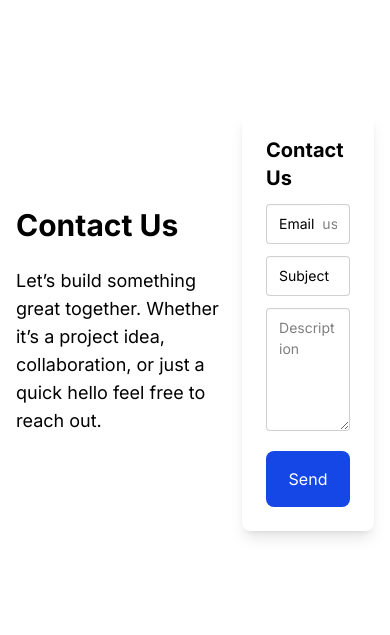
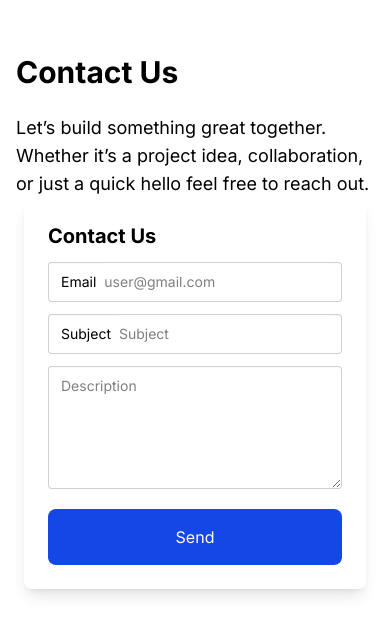
Before and after one commit to MinThantMaung/portfolio-latest, a Next.js app: page / in a window 390 px wide. Shown: the part 7570-8205 px from the top of the page. Built offline with nearby package versions, Linux system fonts and the light colour scheme.

Commit message:
fix:dynamic ui

```diff
--- a/src/app/components/contact.tsx
+++ b/src/app/components/contact.tsx
@@ -58,7 +58,7 @@ const Contact = () => {
     errors[name] ? "border-red-500 focus-within:border-red-500" : "";
 
   return (
-    <div className="flex md:mx-28 mx-4 min-h-screen justify-center items-center">
+    <div className="flex flex-col md:flex-row md:mx-28 mx-4 min-h-screen justify-center items-center">
       <div className="md:w-1/2">
         <h1 className="font-bold text-3xl">Contact Us</h1>
         <div className="mt-6 md:mt-12 text-lg md:mr-10 mr-0">
--- a/src/app/skeletons/contactSkeleton.tsx
+++ b/src/app/skeletons/contactSkeleton.tsx
@@ -2,10 +2,10 @@ import React from "react";
 
 const ContactSkeleton = () => {
   return (
-    <div className="flex md:mx-28 mx-4 min-h-screen justify-center items-center animate-pulse">
+    <div className="flex flex-col md:flex-row md:mx-28 mx-4 min-h-screen justify-center items-center animate-pulse gap-10 md:gap-0">
       {/* Left column: title + description */}
       <div className="md:w-1/2">
-        <div className="h-8 w-48 bg-neutral-200 rounded"></div>
+        <div className="h-8 w-48 text-black">Contact Us</div>
 
         <div className="mt-6 md:mt-12 space-y-3 md:mr-10">
           <div className="h-4 w-full bg-neutral-200 rounded"></div>
@@ -14,26 +14,19 @@ const ContactSkeleton = () => {
         </div>
       </div>
 
-      {/* Right column: card with form placeholders */}
       <div className="md:w-1/2 flex justify-end items-center md:py-10">
         <div className="rounded-lg shadow-lg p-6 w-full max-w-sm">
-          {/* Card title */}
           <div className="h-6 w-40 bg-neutral-200 rounded"></div>
 
           <div className="space-y-3 mt-3">
-            {/* Email field */}
             <div className="h-12 bg-neutral-200 rounded-lg"></div>
             <div className="h-4 w-36 bg-neutral-200 rounded"></div>
 
-            {/* Subject field */}
             <div className="h-12 bg-neutral-200 rounded-lg"></div>
             <div className="h-4 w-44 bg-neutral-200 rounded"></div>
-
-            {/* Textarea */}
             <div className="h-28 bg-neutral-200 rounded-lg"></div>
             <div className="h-4 w-28 bg-neutral-200 rounded"></div>
 
-            {/* Submit button */}
             <div className="h-14 bg-neutral-200 rounded-lg"></div>
           </div>
         </div>
```
